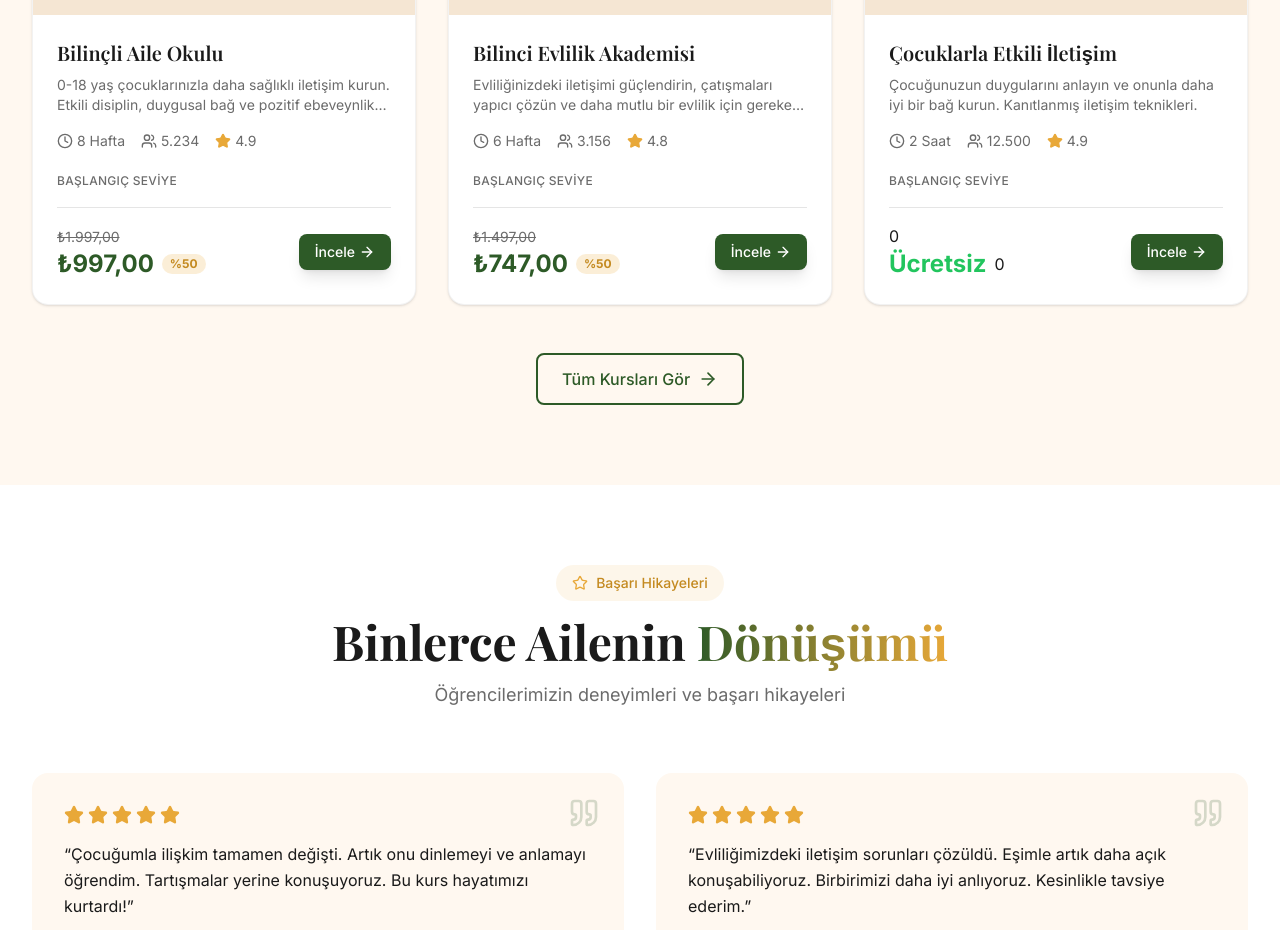
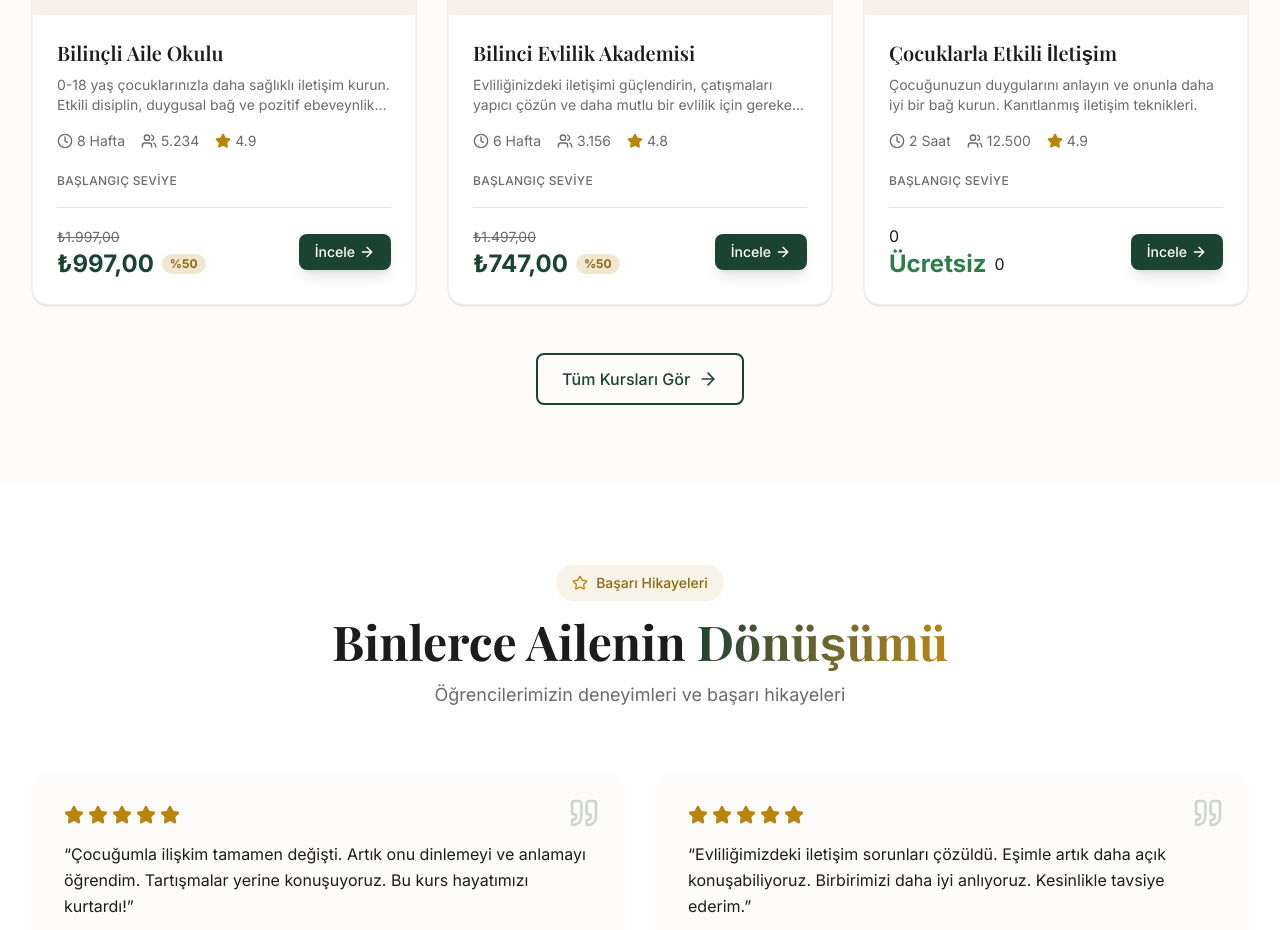
Before and after one commit to suleymandagli/metabilinc, a Next.js app: page / in a window 1280 px wide. Shown: the part 1560-2490 px from the top of the page. Built offline with nearby package versions, Linux system fonts and the light colour scheme; a web font is replaced by a local one.

Commit message:
feat: premium color palette - luxury greens & gold tones

```diff
--- a/src/app/globals.css
+++ b/src/app/globals.css
@@ -4,24 +4,40 @@
   --font-display: "Playfair Display", serif;
   --font-body: "Inter", sans-serif;
 
-  /* Renk Paleti */
-  --color-primary: #2D5A27;
-  --color-primary-light: #4A7C43;
-  --color-primary-dark: #1E3D1A;
-  --color-secondary: #F5E6D3;
-  --color-secondary-light: #FFF8F0;
-  --color-accent: #E8A838;
-  --color-accent-light: #F5C85C;
-  --color-accent-dark: #C48A20;
-  --color-text: #1A1A1A;
-  --color-text-light: #4A4A4A;
+  /* Premium Renk Paleti - Lüks & Sofistike */
+  /* Primary: Derin & Zengin Yeşil */
+  --color-primary: #1B4332;
+  --color-primary-light: #2D5A45;
+  --color-primary-dark: #0F2A1F;
+
+  /* Secondary: Şık Krem/Şampanya */
+  --color-secondary: #F5F0E8;
+  --color-secondary-light: #FDFCFA;
+  --color-secondary-dark: #E8E0D4;
+
+  /* Accent: Premium Altın/Bronz */
+  --color-accent: #B8860B;
+  --color-accent-light: #D4A853;
+  --color-accent-dark: #8B6914;
+
+  /* Metin: Zengin Gri */
+  --color-text: #1C1C1C;
+  --color-text-light: #3D3D3D;
   --color-text-muted: #6B6B6B;
-  --color-background: #FAFAFA;
+
+  /* Arka Plan: Sıcak Beyaz */
+  --color-background: #FAF9F7;
   --color-surface: #FFFFFF;
-  --color-border: #E5E5E5;
-  --color-success: #22C55E;
-  --color-error: #EF4444;
-  --color-warning: #F59E0B;
+  --color-border: #E5E2DC;
+
+  /* Başarı/Hata/Uyarı */
+  --color-success: #2E7D4A;
+  --color-error: #C53030;
+  --color-warning: #D69E2E;
+
+  /* Premium Vurgu Renkleri */
+  --color-luxury: #8B7355;
+  --color-luxury-light: #A69076;
 }
 
 @layer base {
@@ -94,6 +110,14 @@
   .gradient-text {
     @apply bg-gradient-to-r from-primary to-accent bg-clip-text text-transparent;
   }
+
+  .gradient-luxury {
+    @apply bg-gradient-to-br from-primary-dark via-primary to-primary-light;
+  }
+
+  .gradient-hero {
+    @apply bg-gradient-to-br from-primary-dark via-primary to-luxury;
+  }
 }
 
 @layer utilities {
```
